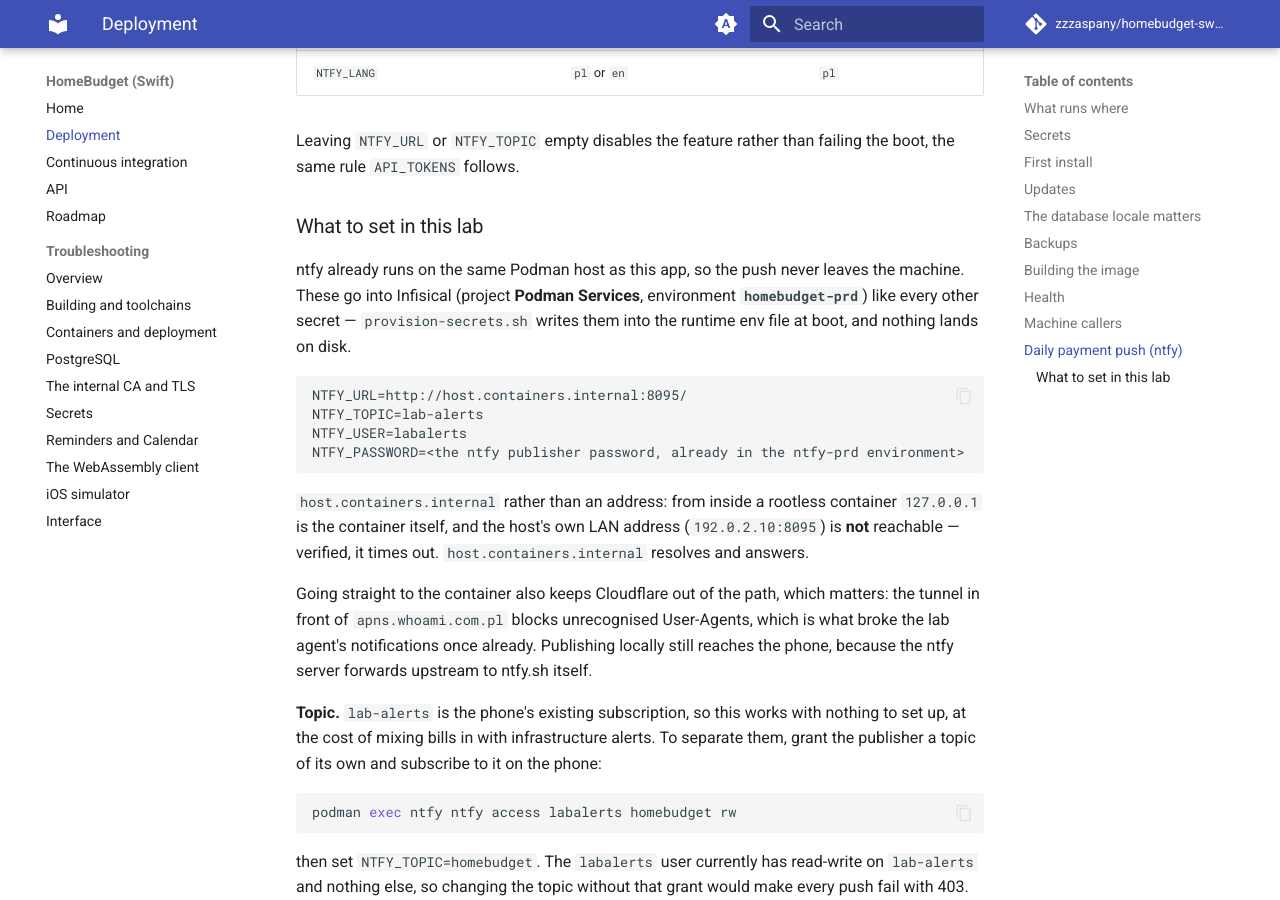
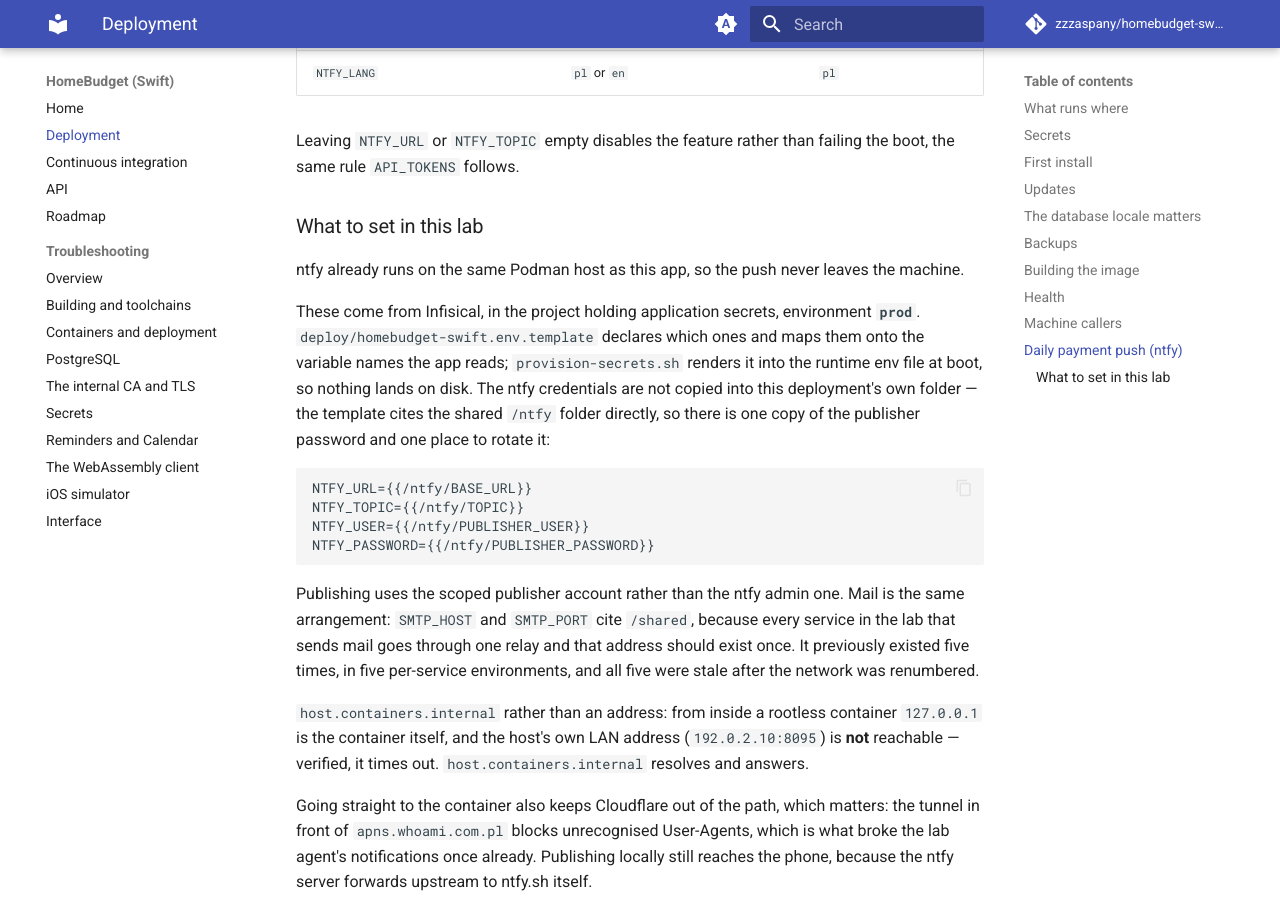
Before and after one commit to zzzaspany/homebudget-swift, an MkDocs documentation site: the page built from docs/deployment.md, in a window 1280 px wide and 900 px high, scrolled down 3579 px. Built offline with MkDocs 1.6.1 and Material for MkDocs 9.7.7, drawn with Linux system fonts in a browser that asks for light colours; comment, search, counter and statistics services are not loaded.

Commit message:
Render the deployment env from a template, and stop losing to DNS at boot
Two changes to provision-secrets.sh, both found while reorganising the
vault.

It dumped a whole Infisical environment verbatim into the env file, which
made a secret's name *be* the variable name the app reads. That forced
shared values to be copied per service: the SMTP relay address existed in
five per-service environments and all five were stale after the network
was renumbered. The script now renders
deploy/homebudget-swift.env.template, so the template maps vault paths
onto variable names, cites the shared /ntfy and /shared folders rather
than holding copies, and keeps non-secret settings in git where a change
shows in a diff. Substitution happens inside jq, so a value containing a
slash or an ampersand cannot corrupt the output, and a placeholder with
no matching secret aborts instead of writing a literal "{{/path/NAME}}"
as a password.

Separately, the unit had been failing at every boot since 2026-10-15 with
"Could not resolve host", leaving the container down for a week with
nothing alerting. It declares After=network-online.target, which reads as
correct, but in the *user* manager that target waits for nothing. The
script now waits for the host to resolve before its first request. See
docs/troubleshooting/secrets.md.

Dropped SMTP_TLS: it was provisioned but no code reads it.

Co-Authored-By: Claude Opus 5 <noreply@anthropic.com>

````diff
--- a/docs/deployment.md
+++ b/docs/deployment.md
@@ -140,16 +140,25 @@ same rule `API_TOKENS` follows.
 ### What to set in this lab
 
 ntfy already runs on the same Podman host as this app, so the push never leaves the machine.
-These go into Infisical (project **Podman Services**, environment **`homebudget-prd`**) like every
-other secret — `provision-secrets.sh` writes them into the runtime env file at boot, and nothing
-lands on disk.
+
+These come from Infisical, in the project holding application secrets, environment **`prod`**.
+`deploy/homebudget-swift.env.template` declares which ones and maps them onto the variable names
+the app reads; `provision-secrets.sh` renders it into the runtime env file at boot, so nothing
+lands on disk. The ntfy credentials are not copied into this deployment's own folder — the
+template cites the shared `/ntfy` folder directly, so there is one copy of the publisher password
+and one place to rotate it:
 
 ```
-NTFY_URL=http://host.containers.internal:8095/
-NTFY_TOPIC=lab-alerts
-NTFY_USER=labalerts
-NTFY_PASSWORD=<the ntfy publisher password, already in the ntfy-prd environment>
+NTFY_URL={{/ntfy/BASE_URL}}
+NTFY_TOPIC={{/ntfy/TOPIC}}
+NTFY_USER={{/ntfy/PUBLISHER_USER}}
+NTFY_PASSWORD={{/ntfy/PUBLISHER_PASSWORD}}
 ```
+
+Publishing uses the scoped publisher account rather than the ntfy admin one. Mail is the same
+arrangement: `SMTP_HOST` and `SMTP_PORT` cite `/shared`, because every service in the lab that
+sends mail goes through one relay and that address should exist once. It previously existed five
+times, in five per-service environments, and all five were stale after the network was renumbered.
 
 `host.containers.internal` rather than an address: from inside a rootless container `127.0.0.1` is
 the container itself, and the host's own LAN address (`192.0.2.10:8095`) is **not** reachable —
````
Also changed, not shown: docs/troubleshooting/secrets.md (+18 -0 lines), 3 other files.
